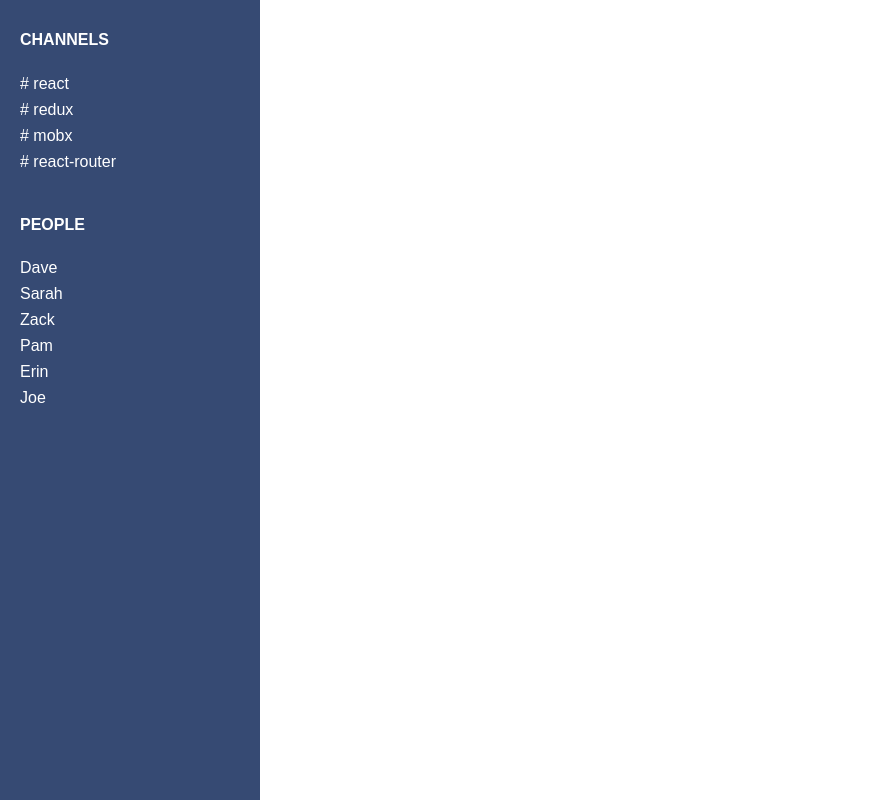
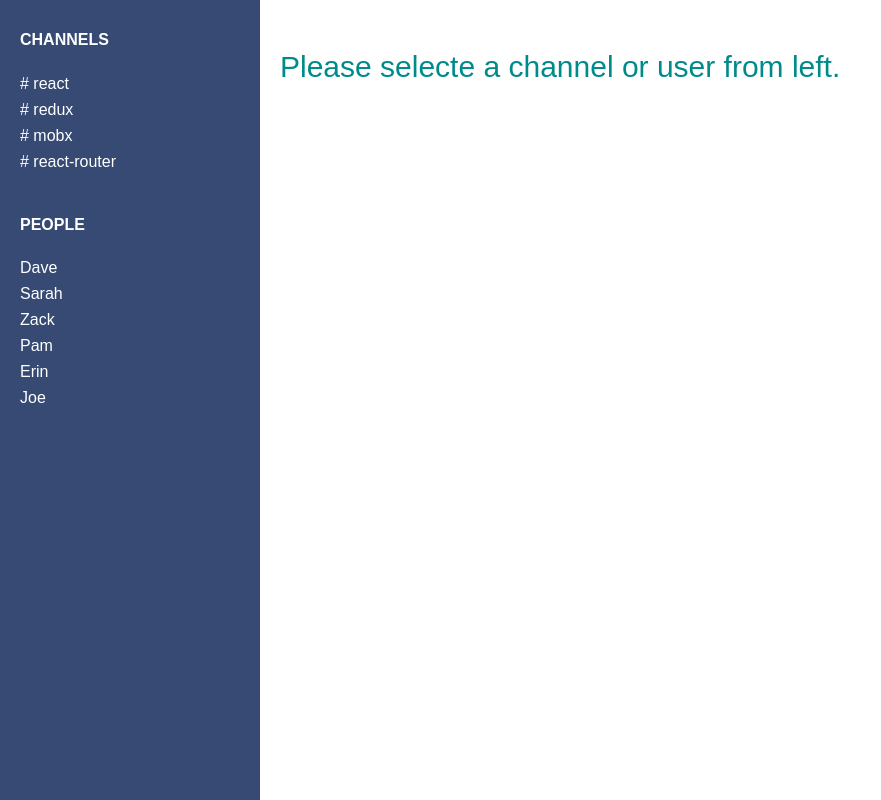
Before and after one commit to mavisluan/slack, a React (Create React App) app: page / in a window 1280 px wide. Shown: the whole page, without its empty margins (0-881 px from the left). Built offline with nearby package versions, Linux system fonts and the light colour scheme.

Commit message:
add the select reminder

```diff
--- a/src/App.css
+++ b/src/App.css
@@ -22,6 +22,14 @@
   background-color: orange;
   color:  #364A73;
 }
+
+.select-reminder {
+  font-size: 30px;
+  color: darkcyan;
+  margin-top: 50px;
+  margin-left: 20px;
+}
+
 .board {
   margin-left: 20px;
   display: flex;
--- a/src/App.js
+++ b/src/App.js
@@ -32,8 +32,32 @@ class App extends Component {
     })
   }
 
+  renderMessages = ( ) => {
+    const { activeButton, MessagesByChannelId, MessagesByPersonId } = this.state
+    // let messages;
+    // if (channels.find(channel => channel.name === activeButton)) {
+    //   messages = MessagesByChannelId
+    // }
+    // if (people.find(person => person.name === activeButton)) {
+    //   messages = MessagesByPersonId
+    // }
+    if (!activeButton) {
+      return (
+        <div className='select-reminder'>
+          Please selecte a channel or user from left.
+        </div>
+      )
+    } else {
+      return (
+        <div className='board'>
+          <ChannelMessages messages={MessagesByChannelId} />
+          <PersonMessages messages={MessagesByPersonId} />
+        </div>
+      )
+    }
+  }
   render() {
-    const { MessagesByChannelId, MessagesByPersonId, activeButton } = this.state
+    const { activeButton } = this.state
 
     return (
       <div className="app">
@@ -44,10 +68,7 @@ class App extends Component {
           onPersonSelect={this.handlePersonSelection}
           activeButton={activeButton}
         />
-        <div className='board'>
-          <ChannelMessages messages={MessagesByChannelId}/>
-          <PersonMessages messages={MessagesByPersonId} />
-        </div>
+        {this.renderMessages()}
       </div>
     );
   }
```
Also changed, not shown: src/Messages.js (added, +24 -0 lines).
